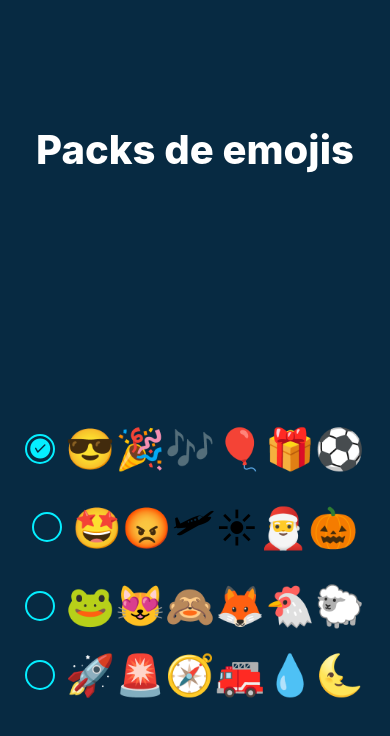
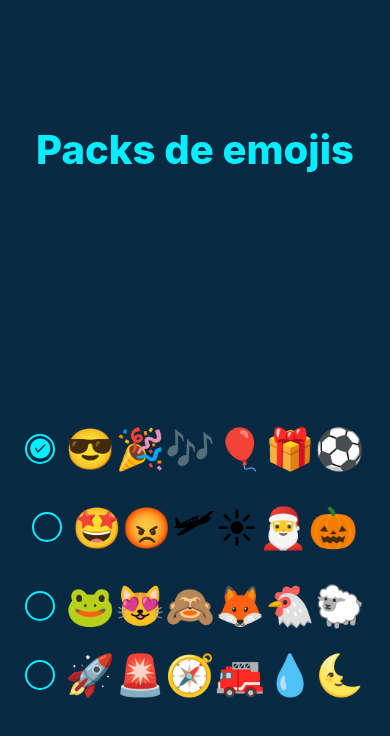
Before and after one commit to areyesarean/memoryGame, a React Native app: screen /Packs in a window 390 px wide. Shown: the top 736 px of the page. Built offline with nearby package versions, Linux system fonts and the light colour scheme.

Commit message:
Change color title ok

```diff
--- a/src/Screens/PackEmojis.tsx
+++ b/src/Screens/PackEmojis.tsx
@@ -26,6 +26,6 @@ const styles = StyleSheet.create({
   title: {
     fontSize: 40,
     fontWeight: "800",
-    color: "#fff",
+    color: "#05eeff",
   },
 });
```
